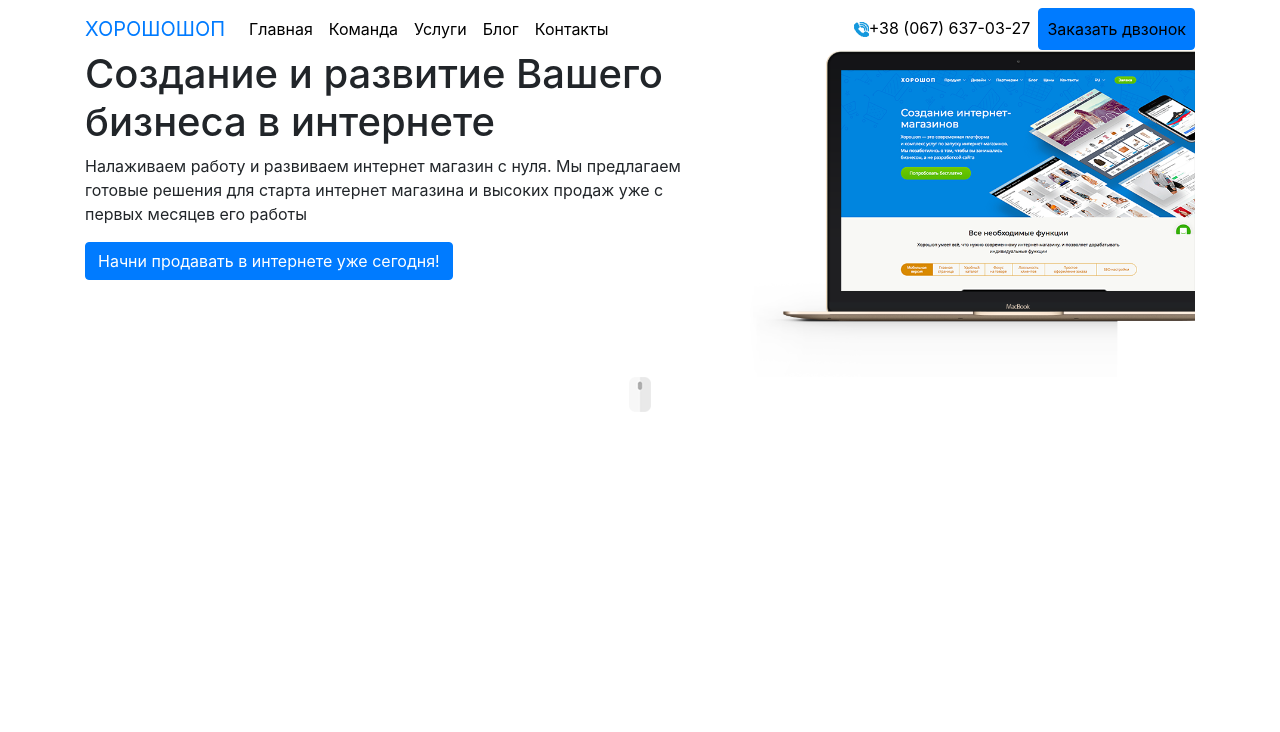
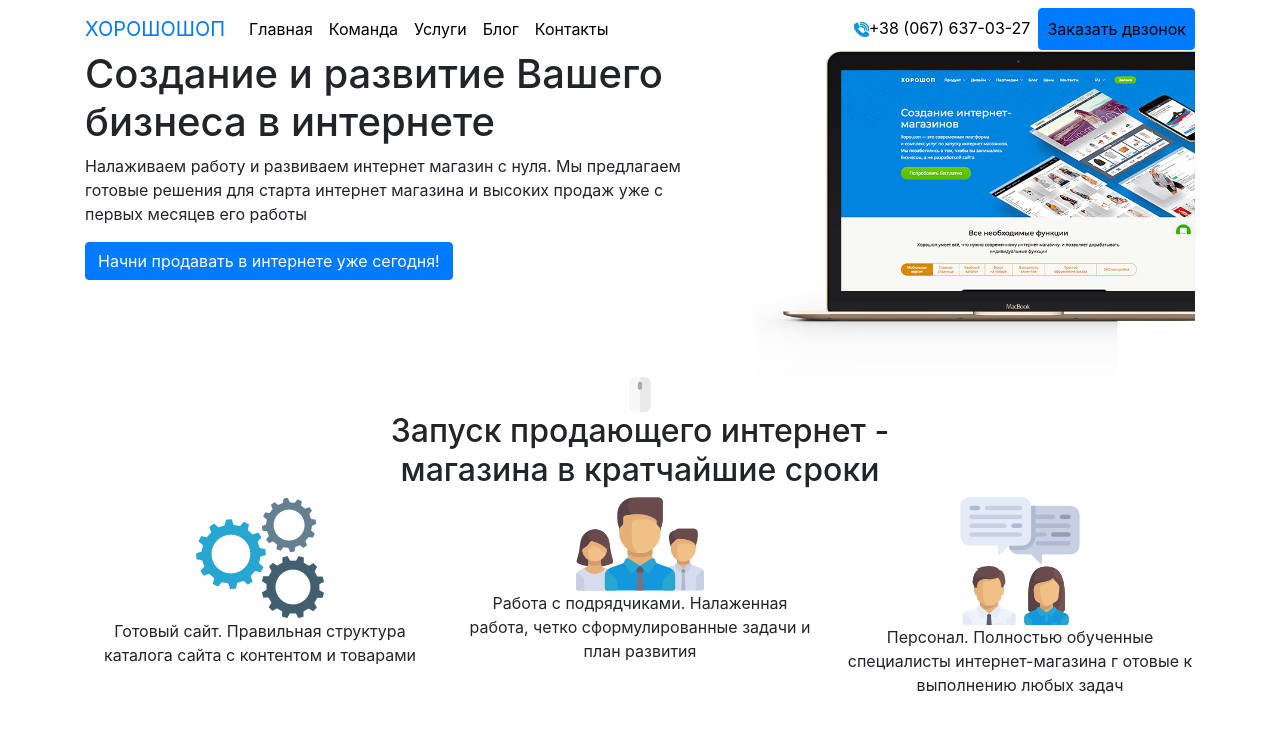
Before and after one commit to OstapHetman/horoshoshop, a plain HTML site: page src/index.html in a window 1280 px wide. Drawn offline with Linux system fonts and the light colour scheme.

Commit message:
add html code for section: features

```diff
--- a/src/index.html
+++ b/src/index.html
@@ -80,6 +80,44 @@
     </header>
     <!-- End Header -->
 
+    <!-- Start Section: Features -->
+    <section id="features">
+        <div class="container">
+            <div class="row">
+                <div class="col-lg-6 mx-auto">
+                    <h2 class="text-center">Запуск продающего интернет - магазина в кратчайшие сроки</h2>
+                </div>
+            </div>
+            <div class="row">
+                <div class="col-lg-4">
+                    <div class="text-center features__item">
+                        <div class="features__item__img">
+                            <img class="d-block mx-auto" src="img/cog.png" alt="Features Icon">
+                        </div>
+                        <p>Готовый сайт. Правильная структура каталога сайта с контентом и товарами</p>
+                    </div>
+                </div>
+                <div class="col-lg-4">
+                    <div class="text-center features__item">
+                        <div class="features__item__img">
+                            <img class="d-block mx-auto" src="img/users.png" alt="Features Icon">
+                        </div>
+                        <p>Работа с подрядчиками. Налаженная работа, четко сформулированные задачи и план развития</p>
+                    </div>
+                </div>
+                <div class="col-lg-4">
+                    <div class="text-center features__item">
+                        <div class="features__item__img">
+                            <img class="d-block mx-auto" src="img/feedback.png" alt="Features Icon">
+                        </div>
+                        <p>Персонал. Полностью обученные специалисты интернет-магазина г отовые к выполнению любых задач</p>
+                    </div>
+                </div>
+            </div>
+        </div>
+    </section>
+    <!-- End Section: Features -->
+
     <!-- Latest compiled and minified JQuery -->
     <script src="js/jquery-3.3.1.min.js"></script>
     <script src="https://cdnjs.cloudflare.com/ajax/libs/tether/1.4.0/js/tether.min.js" integrity="sha384-DztdAPBWPRXSA/3eYEEUWrWCy7G5KFbe8fFjk5JAIxUYHKkDx6Qin1DkWx51bBrb" crossorigin="anonymous"></script>
--- /dev/null
+++ b/src/sass/layout/_features.scss
@@ -0,0 +1 @@
+#features {}
--- a/src/sass/main.scss
+++ b/src/sass/main.scss
@@ -11,6 +11,7 @@
 // ===== Layout Folder====== //
 @import 'layout/_navigation';
 @import 'layout/_header';
+@import 'layout/_features';
 @import 'layout/_footer';
 // ======================= //
 // ===== Pages Folder====== //
```
Also changed, not shown: src/img/cog.png (added), src/img/feedback.png (added), src/img/users.png (added).
